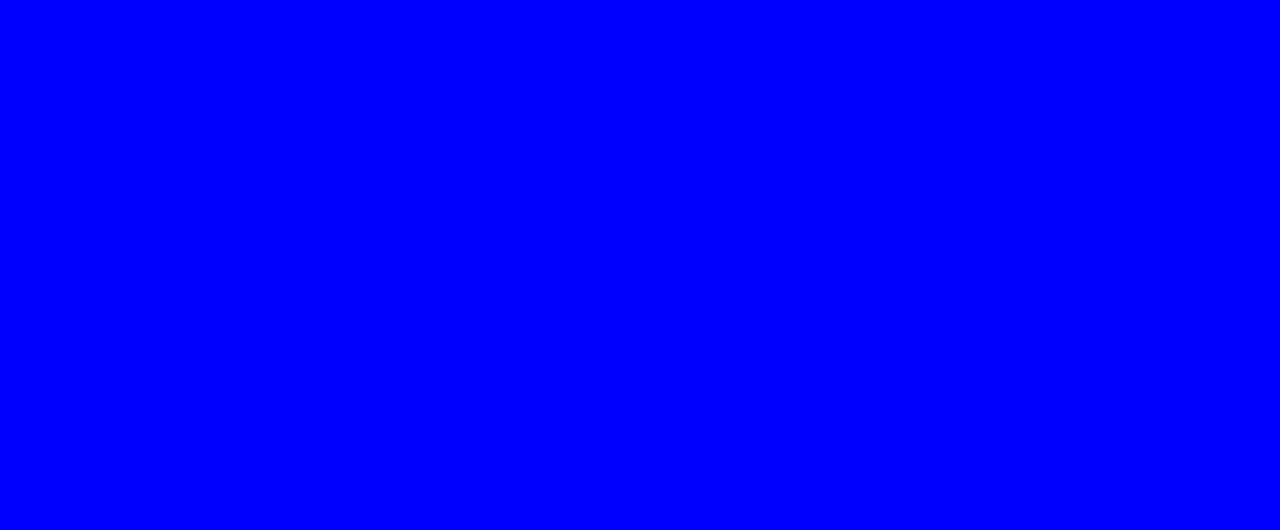
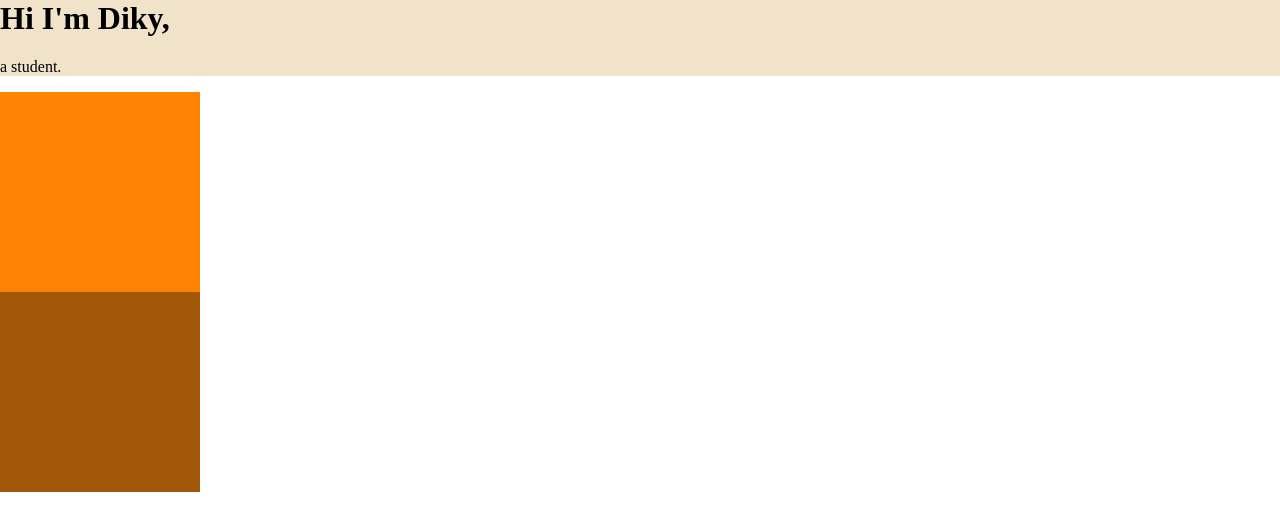
Before and after one commit to dikylung/wdbc, a plain HTML site: page css-mysite/index.html in a window 1280 px wide. Drawn offline with Linux system fonts and the light colour scheme.

Commit message:
play with boxes

```diff
--- a/css-mysite/css/styles.css
+++ b/css-mysite/css/styles.css
@@ -1,3 +1,24 @@
 body {
-  background-color: blue;
+  margin: 0;
 }
+
+.topcontainer {
+  background-color: #f0e3ca;
+
+}
+
+h1 {
+  margin-top: 0;
+}
+
+.middlecontainer {
+  background-color: #ff8303;
+  width: 200px;
+  height: 200px;
+}
+
+.bottomcontainer {
+  background-color: #a35709;
+  width: 200px;
+  height: 200px;
+}
--- a/css-mysite/index.html
+++ b/css-mysite/index.html
@@ -6,8 +6,14 @@
   <meta name="viewport" content="width=device-width, initial-scale=1.0">
   <title>Diky Muljana</title>
   <link rel="stylesheet" type="text/css" href="css/styles.css">
+  <link rel="shortcut icon" href="favicon.ico" type="image/x-icon">
 </head>
 <body>
-
+<div class="topcontainer">
+  <h1>Hi I'm Diky,</h1>
+  <p>a student.</p>
+</div>
+<div class="middlecontainer"></div>
+<div class="bottomcontainer"></div>
 </body>
 </html>
```
